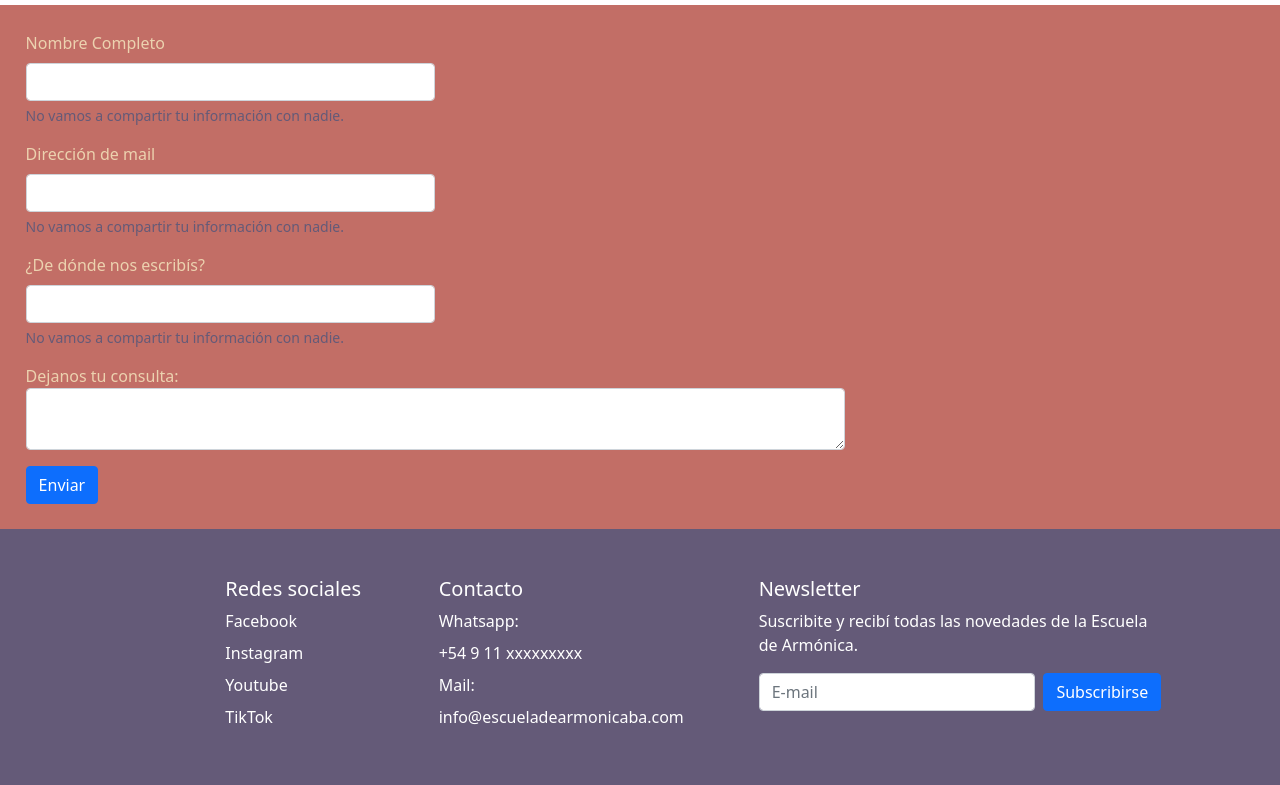
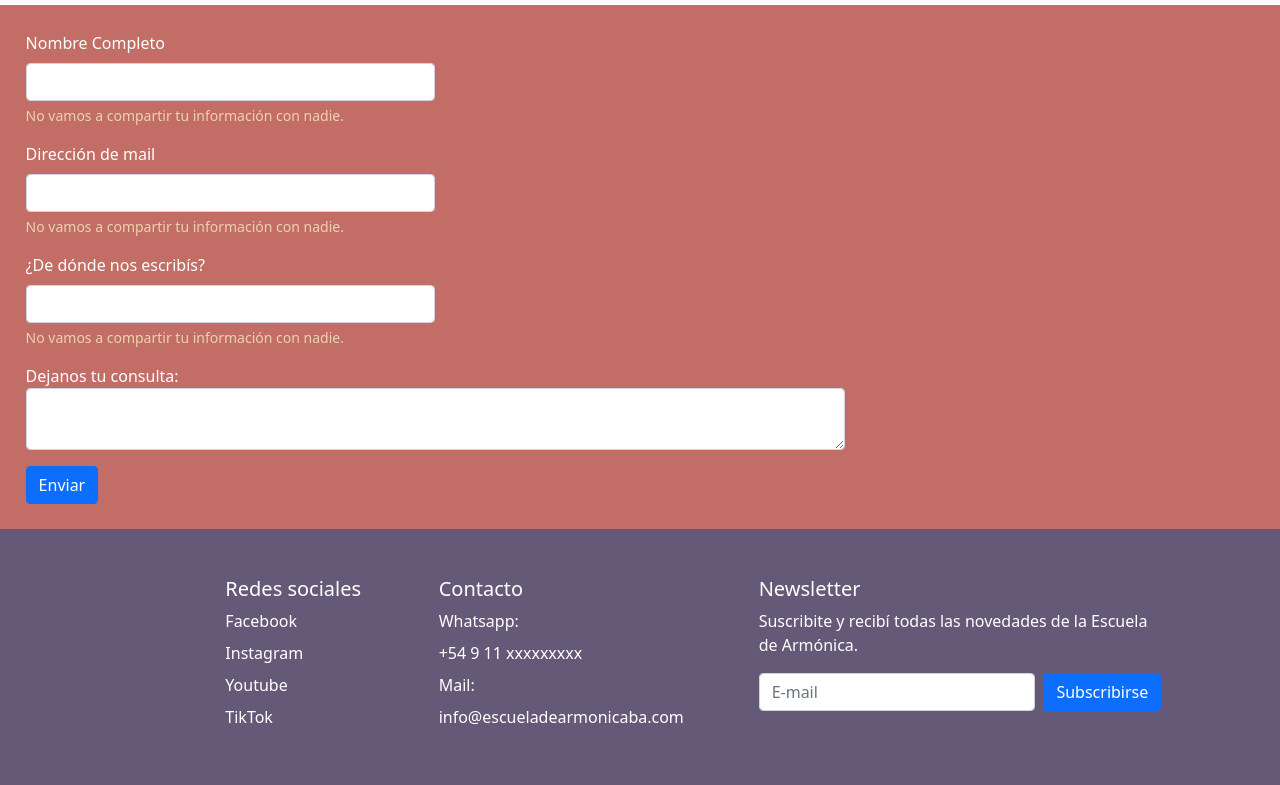
Before and after one commit to tomasgarmonica/Escuela-de-Armonica, a website: page contacto.html in a window 1280 px wide. Shown: the part 159-944 px from the top of the page. Drawn offline with nearby package versions, Linux system fonts and the light colour scheme.

Commit message:
Probando links internos y cambiados colores de contacto

```diff
--- a/contacto.html
+++ b/contacto.html
@@ -51,29 +51,31 @@
 
   <main>
     <div>
-        <main>
-          <div>
       <h1 class="bg-beige rojo d-flex justify-content-center caja">Dejanos tu consulta</h1>
     </div>
     <div class="bg-rojo">
       <form class="caja">
+
         <div class="mb-3 col-4">
-                <label for="exampleInputName1" class="form-label beige">Nombre Completo</label>
+          <label for="exampleInputName1" class="form-label text-white">Nombre Completo</label>
           <input type="text" class="form-control" id="exampleInputName1" aria-describedby="emailHelp">
-                <div id="emailHelp" class="form-text violeta">No vamos a compartir tu información con nadie.</div>
+          <div id="emailHelp" class="form-text beige">No vamos a compartir tu información con nadie.</div>
         </div>
+
         <div class="mb-3 col-4">
-                <label for="exampleInputEmail1" class="form-label beige">Dirección de mail</label>
+          <label for="exampleInputEmail1" class="form-label text-white">Dirección de mail</label>
           <input type="email" class="form-control" id="exampleInputEmail1" aria-describedby="emailHelp">
-                <div id="emailHelp" class="form-text violeta">No vamos a compartir tu información con nadie.</div>
+          <div id="emailHelp" class="form-text beige">No vamos a compartir tu información con nadie.</div>
         </div>
+
         <div class="mb-3 col-4">
-                <label for="exampleInputName1" class="form-label beige">¿De dónde nos escribís?</label>
+          <label for="exampleInputName1" class="form-label text-white">¿De dónde nos escribís?</label>
           <input type="text" class="form-control" id="exampleInputName1" aria-describedby="emailHelp">
-                <div id="emailHelp" class="form-text violeta">No vamos a compartir tu información con nadie.</div>
+          <div id="emailHelp" class="form-text beige">No vamos a compartir tu información con nadie.</div>
         </div>
+
         <div class="mb-3 col-8">
-                <label class="beige" for="floatingTextarea">Dejanos tu consulta:</label>
+          <label class="text-white" for="floatingTextarea">Dejanos tu consulta:</label>
           <textarea class="form-control" placeholder="" id="floatingTextarea"></textarea>
         </div>
         <button type="submit" class="btn btn-primary">Enviar</button>
@@ -81,8 +83,7 @@
 
     </div>
   </main>
-      </div>
-    </main>
+
 
 
   <div class="container-fluid bg-violeta">
```
Also changed, not shown: quienessomos.html (+7 -7 lines). Lines whose indentation alone changed are shown as unchanged.
